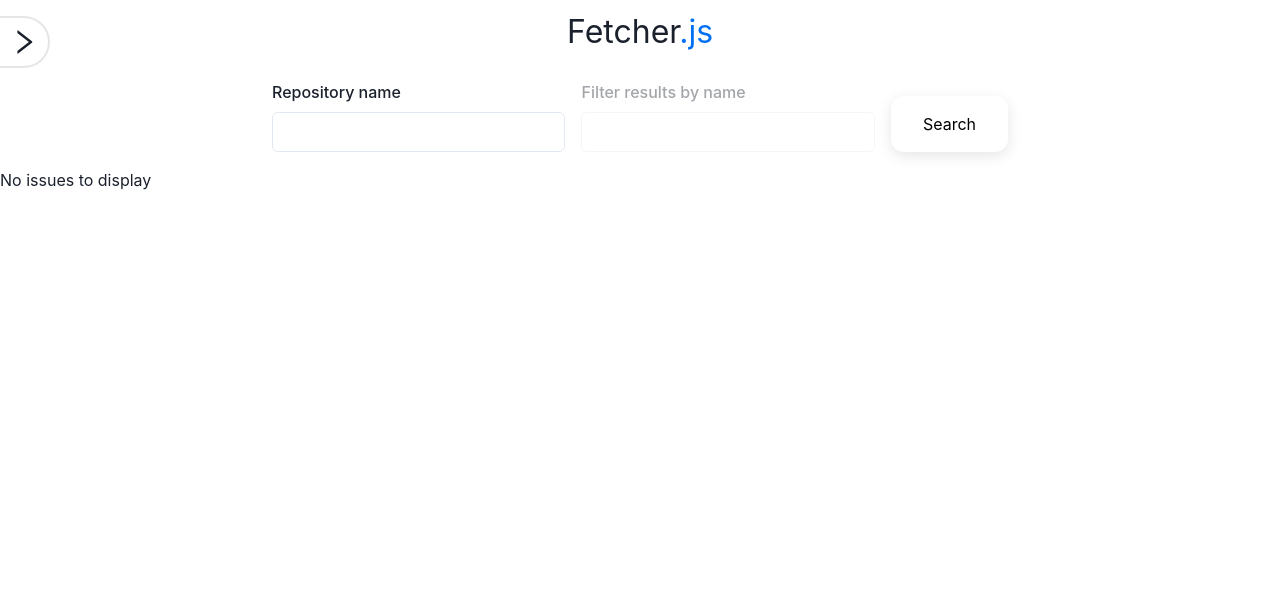
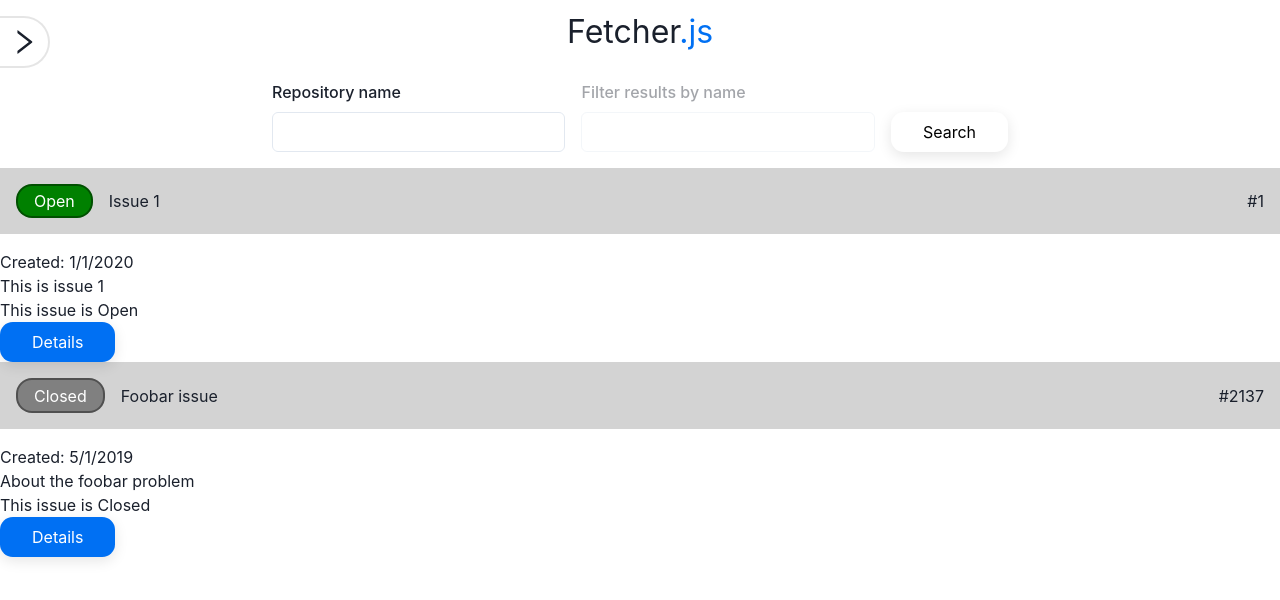
Before and after one commit to goodideagiver/fetcher, a React (Vite) app: page /github in a window 1280 px wide. Shown: the top 600 px of the page. Built offline with nearby package versions, Linux system fonts and the light colour scheme; no server answers.

Commit message:
Add base issue design WIP

```diff
--- a/src/assets/css/variables.css
+++ b/src/assets/css/variables.css
@@ -7,6 +7,11 @@
 	--color-emphasis: #0070f3;
 	--color-emphasis-hover: #1983ff;
 
-  --base-shadow: 0 4px 14px 0 rgb(0 0 0 / 10%);
-  --hover-shadow: 0 6px 20px rgb(93 93 93 / 23%);
+	--base-shadow: 0 4px 14px 0 rgb(0 0 0 / 10%);
+	--hover-shadow: 0 6px 20px rgb(93 93 93 / 23%);
+
+	--normal-overlay-index: 10;
+
+	--modal-bg-index: 2137;
+	--modal-content-index: 2138;
 }
--- a/src/components/Sidebar/Sidebar.module.css
+++ b/src/components/Sidebar/Sidebar.module.css
@@ -5,7 +5,7 @@
 	left: 0;
 	height: 100%;
 	width: min(300px, 100vw);
-	z-index: 2;
+	z-index: var(--normal-overlay-index);
 	pointer-events: none;
 }
 
--- a/src/components/ui/Button/Button.module.css
+++ b/src/components/ui/Button/Button.module.css
@@ -1,6 +1,7 @@
 .base {
 	background-color: white;
-	padding: 1rem 2rem;
+	padding: .5rem 2rem;
+	height: fit-content;
 	border: 0;
 	box-shadow: var(--base-shadow);
 	cursor: pointer;
--- a/src/pages/GitHubIssues/GitHubIssues.js
+++ b/src/pages/GitHubIssues/GitHubIssues.js
@@ -5,15 +5,33 @@ import Issues from './components/Issues/Issues';
 import axios from 'axios';
 import styles from './GitHubIssues.module.css';
 
+const DUMMY_ISSUES = [
+	{
+		id: 1,
+		title: 'Issue 1',
+		issueNumber: 1,
+		dateCreated: '2020-01-01',
+		isOpen: true,
+		description: 'This is issue 1',
+	},
+	{
+		id: 2,
+		title: 'Foobar issue',
+		issueNumber: 2137,
+		dateCreated: '2019-05-01',
+		isOpen: false,
+		description: 'About the foobar problem',
+	},
+];
+
 const GitHubIssues = () => {
-	const [issueCount, setIssueCount] = useState(5);
 	const [issuesData, setIssuesData] = useState(null);
 
 	useEffect(() => {
 		if (issuesData === null) {
 			const getIssues = async () => {
 				const data = await axios.get(
-					`https://api.github.com/repos/facebook/react/issues?page=1&per_page=${issueCount}`
+					`https://api.github.com/repos/facebook/react/issues?page=1&per_page=5`
 				);
 				console.log(data);
 				setIssuesData(data);
@@ -28,7 +46,7 @@ const GitHubIssues = () => {
 			<header>
 				<IssueForm />
 			</header>
-			<Issues data={false} />
+			<Issues data={DUMMY_ISSUES} />
 		</div>
 	);
 };
--- a/src/pages/GitHubIssues/components/Issues/Issue/Issue.js
+++ b/src/pages/GitHubIssues/components/Issues/Issue/Issue.js
@@ -1,7 +1,35 @@
+import Button from './../../../../../components/ui/Button/Button';
+import IssueDetails from './IssueDetails';
+import IssueHeader from './IssueHeader';
 import styles from './Issue.module.css';
+import { useState } from 'react';
 
-const Issue = () => {
-	return <div>Issue</div>;
+const Issue = ({ title, issueNumber, dateCreated, description, isOpen }) => {
+	const [detailsOpen, setDetailsOpen] = useState(false);
+
+	const formattedDate = new Date(dateCreated).toLocaleDateString();
+
+	const toggleDetails = () => setDetailsOpen(!detailsOpen);
+
+	return (
+		<>
+			<article>
+				<IssueHeader title={title} issueNumber={issueNumber} isOpen={isOpen} />
+				<p>Created: {formattedDate}</p>
+				<p>{description}</p>
+				<p>This issue is {isOpen ? 'Open' : 'Closed'}</p>
+				<Button onClick={toggleDetails} primary={true}>
+					Details
+				</Button>
+			</article>
+			{detailsOpen && (
+				<IssueDetails
+					onClose={toggleDetails}
+					data={{ title, issueNumber, dateCreated, description, isOpen }}
+				/>
+			)}
+		</>
+	);
 };
 
 export default Issue;
--- a/src/pages/GitHubIssues/components/Issues/Issue/Issue.module.css
+++ b/src/pages/GitHubIssues/components/Issues/Issue/Issue.module.css
@@ -0,0 +1,9 @@
+.header {
+  padding: 1rem;
+  justify-content: space-between;
+  display: flex;
+  gap: 1rem;
+  align-items: center;
+  margin-bottom: 1rem;
+  background-color: lightgray;
+}
--- /dev/null
+++ b/src/pages/GitHubIssues/components/Issues/Issue/IssueDetails.js
@@ -0,0 +1,41 @@
+import Button from '../../../../../components/ui/Button/Button';
+import IssueHeader from './IssueHeader';
+import ReactDOM from 'react-dom';
+import classes from './IssueDetails.module.css';
+
+const Backdrop = ({ onClose }) => (
+	<div onClick={onClose} className={classes.backdrop} />
+);
+
+const DetailsContainer = ({
+	title,
+	issueNumber,
+	dateCreated,
+	description,
+	isOpen,
+	onClose,
+}) => (
+	<div className={classes.content}>
+		<IssueHeader title={title} issueNumber={issueNumber} />
+		<p>Created: {new Date(dateCreated).toLocaleDateString()}</p>
+		<div className={classes.actions}>
+			<Button>😍 Up</Button>
+			<Button>😣 Down</Button>
+			<Button onClick={onClose} primary={true}>
+				Exit
+			</Button>
+		</div>
+	</div>
+);
+
+const IssueDetails = ({ data, onClose }) => {
+	return ReactDOM.createPortal(
+		<>
+			<DetailsContainer onClose={onClose} {...data} />
+			<Backdrop onClose={onClose} />
+		</>,
+		document.getElementById('overlay-root')
+	);
+};
+
+export default IssueDetails;
--- /dev/null
+++ b/src/pages/GitHubIssues/components/Issues/Issue/IssueDetails.module.css
@@ -0,0 +1,36 @@
+.backdrop {
+  z-index: var(--modal-bg-index);
+  position: fixed;
+  top: 0;
+  left: 0;
+  width: 100%;
+  height: 100%;
+  background-color: rgba(0, 0, 0, 0.5);
+}
+
+.content {
+  z-index: var(--modal-content-index);
+  position: fixed;
+  top: 50%;
+  left: 50%;
+  transform: translate(-50%, -50%);
+  width: 95%;
+  max-width: 500px;
+  background-color: white;
+  border-radius: 1rem;
+  box-shadow: var(--base-shadow);
+  overflow: hidden;
+}
+
+.actions {
+  gap: 1rem;
+  justify-content: space-between;
+  display: flex;
+  padding: 1rem;
+  margin-top: 2rem;
+}
+
+.actions > * {
+  flex: 1;
+  overflow: hidden;
+}
--- /dev/null
+++ b/src/pages/GitHubIssues/components/Issues/Issue/IssueHeader.js
@@ -0,0 +1,21 @@
+import classes from './IssueHeader.module.css';
+
+const IssueStatus = ({ isOpen }) => {
+	const classesForBadge = `${classes.badge} ${
+		isOpen ? classes.open : classes.closed
+	}`;
+
+	return <span className={classesForBadge}>{isOpen ? 'Open' : 'Closed'}</span>;
+};
+
+const IssueHeader = ({ title, issueNumber, isOpen }) => {
+	return (
+		<header className={classes.header}>
+			<IssueStatus isOpen={isOpen} />
+			<h2 className={classes.title}>{title}</h2>
+			<p>#{issueNumber}</p>
+		</header>
+	);
+};
+
+export default IssueHeader;
--- /dev/null
+++ b/src/pages/GitHubIssues/components/Issues/Issue/IssueHeader.module.css
@@ -0,0 +1,28 @@
+.header {
+  padding: 1rem;
+  justify-content: space-between;
+  display: flex;
+  gap: 1rem;
+  align-items: center;
+  margin-bottom: 1rem;
+  background-color: lightgray;
+}
+
+.title {
+  flex: 1;
+}
+
+.badge {
+  padding: 0.2rem 1rem;
+  border-radius: 1rem;
+  color: white;
+  border: 2px rgba(0, 0, 0, 0.377) solid;
+}
+
+.open {
+  background-color: green;
+}
+
+.closed {
+  background-color: gray;
+}
--- a/src/pages/GitHubIssues/components/Issues/Issues.js
+++ b/src/pages/GitHubIssues/components/Issues/Issues.js
@@ -1,3 +1,4 @@
+import Issue from './Issue/Issue';
 import styles from './Issues.module.css';
 import { useEffect } from 'react';
 
@@ -6,10 +7,9 @@ const Issues = ({ data }) => {
 		return <div>No issues to display</div>;
 	}
 
-	console.log(data);
-
-
-	return <div>Issues</div>;
+	return data.map((issue) => {
+		return <Issue key={issue.id} {...issue} />;
+	});
 };
 
 export default Issues;
```
